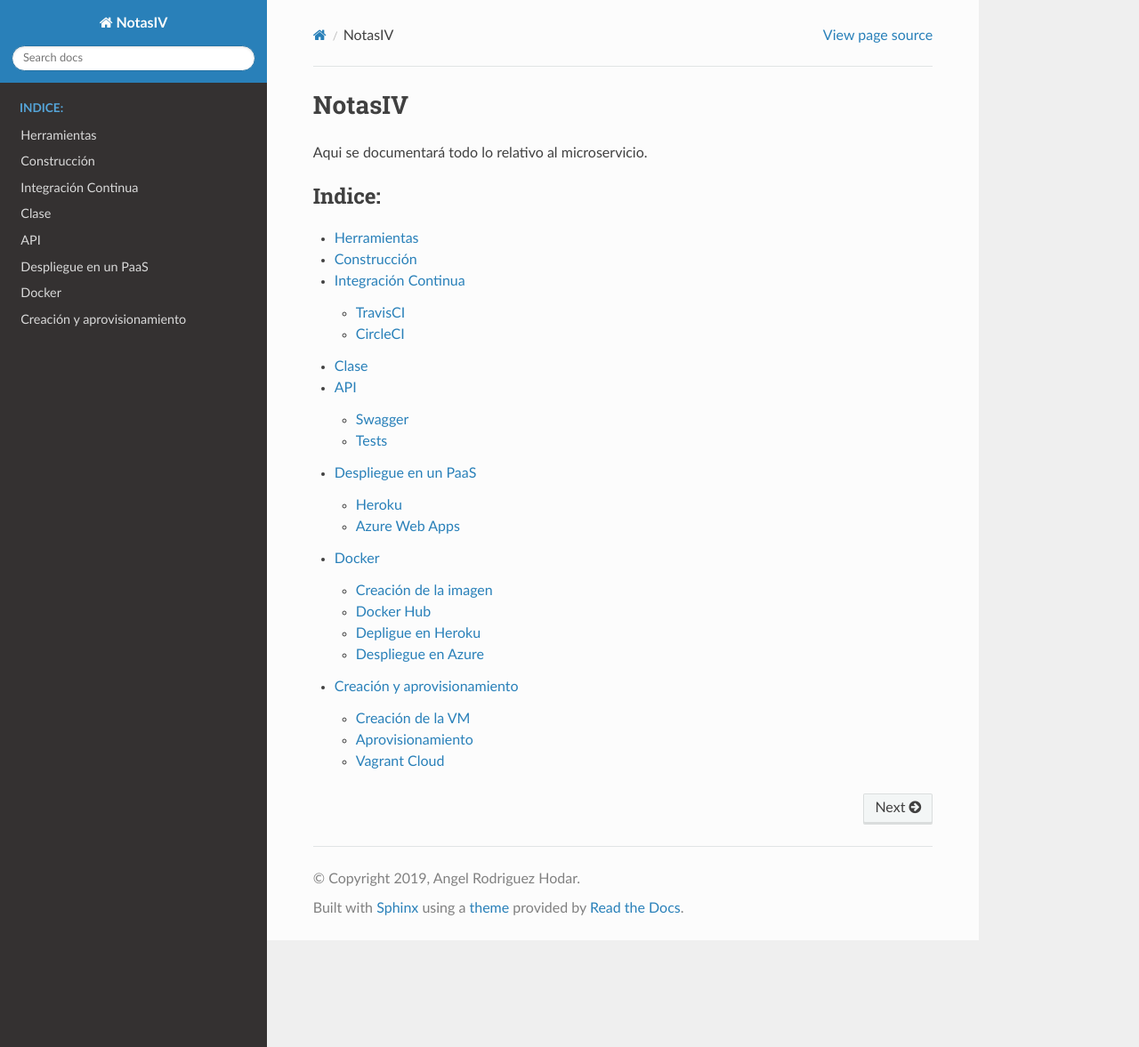
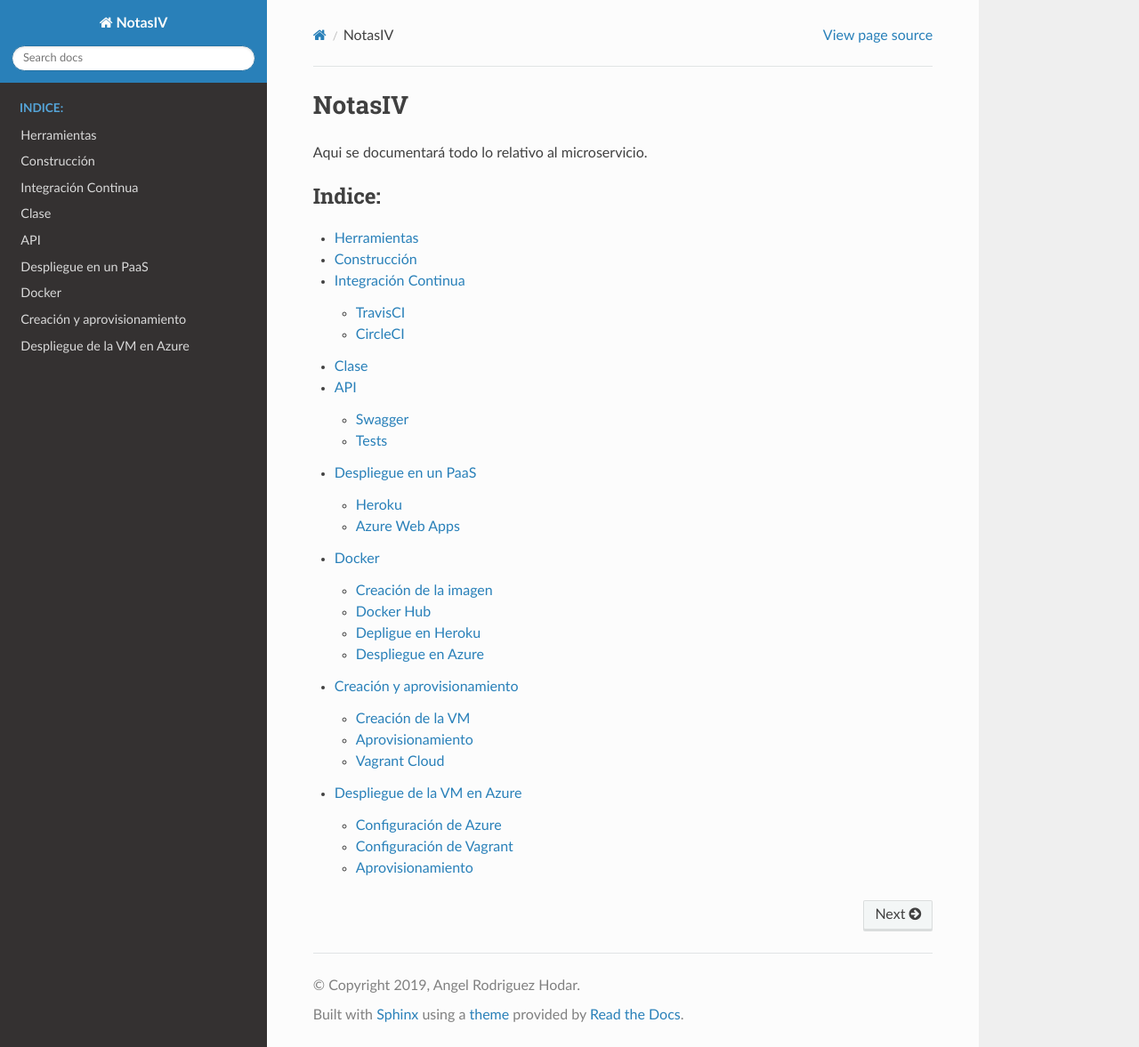
Before and after one commit to angelhodar/NotasIV, a Sphinx documentation site: the page built from docs/index.rst, in a window 1280 px wide and 1177 px high. Shown: the whole window at 89% size. Built offline with Sphinx 7.4.7 and the Read the Docs theme 2.0.0, drawn with Linux system fonts in a browser that asks for light colours; part of the change alters nothing that is shown.

Commit message:
Añadida documentacion de despliegue de VM en Azure. Closes #36

```diff
--- /dev/null
+++ b/docs/cloud_deploy.rst
@@ -0,0 +1,293 @@
+Despliegue de la VM en Azure
+============================
+
+En esta sección vamos a utilizar un servicio en la nube (en este caso Azure) para alojar la VM
+que crearemos con Vagrant y que aprovisionaremos usando ansible.
+
+Configuración de Azure
+----------------------
+
+Antes de empezar, necesitamos configurar algunas cosas con el CLI de Azure para que la creación
+de la VM se pueda llevar a cabo. En concreto, necesitamos:
+
+* Un grupo de recursos
+* Una serie de variables de entorno (como nuestra ID de suscripción a Azure).
+
+Para crear un grupo de recursos, tan solo debemos ejecutar la siguiente orden:
+
+.. code:: bash
+
+    $ az group create -l westeurope -n Hito7
+
+Con esto creamos un grupo de recursos llamado **Hito7** con la opción ``-n``, y también
+le especificamos una región que queramos con ``-l``.
+
+.. Note:: Según la región que se le especifique, tendremos acceso a una serie de máquinas u otras, que se pueden ver desde `este <https://docs.microsoft.com/es-es/azure/virtual-machines/windows/sizes-general>`_ enlace.
+
+Ahora solo nos faltaria obtener las variables con los credenciales necesarios, que podemos hacerlo simplemente ejecutando el siguiente comando:
+
+.. code:: bash
+
+    $ az ad sp create-for-rbac
+
+Que devolverá un JSON como el siguiente (se han cambiado los valores de las credenciales por **-**):
+::
+
+    {
+        "appId": "-----------------",
+        "displayName": "azure-cli-2019-12-23-09-47-36",
+        "name": "http://azure-cli-2019-12-23-09-47-36",
+        "password": "--------------",
+        "tenant": "----------------"
+    }
+
+Con esto ya tenemos todo lo necesario para empezar a configurar nuestro **Vagrantfile** en la siguiente sección.
+
+Configuración de Vagrant
+------------------------
+
+Una vez hemos obtenido en la sección anterior los credenciales necesarios, primero debemos instalar el plugin de azure para
+vagrant, que se encuentra aqui y que se puede llevar a cabo con el siguiente comando:
+
+.. code:: bash
+
+    $ vagrant plugin install vagrant-azure
+
+Ahora ya si podemos centrarnos en el **Vagrantfile**, que tiene la siguiente estructura:
+
+.. code:: ruby
+
+    Vagrant.configure("2") do |config|
+        # Nombre de la VM para vagrant y ansible
+        config.vm.define "NotasIV"
+
+        # Necesario para el plugin de Azure
+        config.vm.box = "azure"
+
+        # Especificamos el dummy box, el cual nos proporcionará una base para nuestra máquina.
+        config.vm.box_url = 'https://github.com/msopentech/vagrant-azure/raw/master/dummy.box'
+
+        # Clave privada del par usado para conectarse a la VM
+        config.ssh.private_key_path = '~/.ssh/id_rsa'
+
+        config.vm.provider :azure do |azure, override|
+            # Credenciales guardadas en variables de entorno necesarias para poder
+            # desplegar (la obtención de las mismas se explica en la documentación).
+            azure.tenant_id = ENV['AZURE_TENANT_ID']
+            azure.client_id = ENV['AZURE_CLIENT_ID']
+            azure.client_secret = ENV['AZURE_CLIENT_SECRET']
+            azure.subscription_id = ENV['AZURE_SUBSCRIPTION_ID']
+
+            # Nombre de la máquina virtual en Azure
+            azure.vm_name = "notasiv"
+            # El tipo de máquina, este modelo tiene 1 CPU y 1GB de RAM, aparte de ser
+            # de los mas baratos
+            azure.vm_size = "Standard_B1s"
+            # Abrimos el puerto donde escuchará nuestra app (que lo tenemos también
+            # como variable de entorno).
+            azure.tcp_endpoints = ENV['PORT']
+            # Especificamos la imagen que vamos a montar en nuestra máquina, en este caso Ubuntu 18.04
+            azure.vm_image_urn = 'Canonical:UbuntuServer:18.04-LTS:latest'
+            # Grupo de recursos en Azure donde se creará la máquina
+            azure.resource_group_name = 'Hito7'
+
+        end
+
+        # Usamos ansible como servicio de provisionamiento y le especificamos la ruta
+        # del playbook
+        config.vm.provision "ansible" do |ansible|
+            ansible.playbook = "provisioning/playbook.yml"
+        end
+
+    end
+
+.. Note:: Para ver una lista de las imágenes de SO que tenemos disponibles en Azure, podemos hacerlo ejecutando ``az vm image list --output table``
+   y ver la columna **Urn** del SO que queramos, cuyo valor es lo que deberemos especificarle al parámetro az.vm_image_urn en el Vagrantfile.
+
+Una vez tenemos este archivo, con la herramienta de construcción simplemente ejecutamos:
+
+.. code:: bash
+
+    $ make vm
+
+Esto lo que hará será crearnos una máquina virtual con los ajustes que hayamos definido en el ``Vagrantfile``,
+pero **no** aprovisionará la máquina. En concreto, devolverá el siguiente output:
+::
+
+    Bringing machine 'NotasIV' up with 'azure' provider...
+    ==> NotasIV: Launching an instance with the following settings...
+    ==> NotasIV:  -- Management Endpoint: https://management.azure.com
+    ==> NotasIV:  -- Subscription Id: ---------------------------
+    ==> NotasIV:  -- Resource Group Name: Hito7
+    ==> NotasIV:  -- Location: westeurope
+    ==> NotasIV:  -- Admin Username: vagrant
+    ==> NotasIV:  -- VM Name: notasiv
+    ==> NotasIV:  -- VM Storage Account Type: Premium_LRS
+    ==> NotasIV:  -- VM Size: Standard_B1s
+    ==> NotasIV:  -- Image URN: Canonical:UbuntuServer:18.04-LTS:latest
+    ==> NotasIV:  -- TCP Endpoints: 5000
+    ==> NotasIV:  -- DNS Label Prefix: notasiv
+    ==> NotasIV:  -- Create or Update of Resource Group: Hito7
+    ==> NotasIV:  -- Starting deployment
+    ==> NotasIV:  -- Finished deploying
+    ==> NotasIV: Waiting for SSH to become available...
+    ==> NotasIV: Machine is booted and ready for use!
+    ==> NotasIV: Rsyncing folder: /home/angel/GitHub/NotasIV/ => /vagrant
+
+Para acceder a ella, podemos hacerlo con el siguiente comando:
+
+.. code:: bash
+
+    $ vagrant ssh
+
+Esto funciona porque cuando vagrant crea nuestra máquina, también crea un usuario llamado ``vagrant``, y utiliza la llave privada
+que se encuentra en la ruta que le especificamos con ``config.ssh.private_key_path``.
+
+Aprovisionamiento
+-----------------
+
+Como se ha dicho anteriormente, para aprovisionar la máquina se ha usado ansible, y para decirle qué debe aprovisionar sobre la máquina concretamente
+he creado un archivo ``playbook.yml`` en el directorio ``provisioning``, que contiene lo siguiente:
+
+.. code:: yaml
+
+    ---
+    # Como Vagrant nos crea un inventario, aqui podemos poner directamente el nombre que le dimos a la VM.
+    - hosts: NotasIV
+    environment:
+        PORT: 5000
+    tasks:
+        # Primero con apt vamos a varias dependencias, como pip, make y npm para usar pm2
+        - name: Instalar dependencias
+          become: true
+          apt:
+            name:
+            - git
+            - python3-pip
+            - python3-setuptools
+            - python-pip
+            - nodejs
+            - npm
+            - make
+            state: present
+            # Esto ejecuta sudo apt update antes de instalar las dependencias, necesario
+            # para que encuentre el paquete python3-pip
+            update_cache: true
+
+        # Una vez tenemos npm ahora instalamos pm2 de forma global en el equipo para que
+        # cualquier usuario que creemos tenga acceso.
+        - name: Instalar pm2 globalmente
+          become: true
+          npm:
+            name: pm2
+            global: yes
+
+        # Me creo un usuario angel con una shell de bash. Por defecto le crea un home, no hace
+        # falta especificarselo
+        - name: Crear usuario angel
+          become: true
+          user:
+            name: angel
+            shell: /bin/bash
+
+        # Como queremos configurar este usuario por ssh para acceder a él desde el anfitrion,
+        # le mandamos la clave pública que queremos tener autorizada para ese usuario,
+        # especificandole la ruta en el anfitrion
+        - name: Agregar clave publica para el usuario angel
+          become: true
+          authorized_key:
+            user: angel
+            state: present
+            key: "{{ lookup('file', '/home/angel/.ssh/id_rsa.pub') }}"
+
+        # Obtenemos el codigo de nuestro repo de GitHub
+        - name: Clonar repo de GitHub
+          git:
+            repo: https://github.com/angelhodar/NotasIV.git
+            dest: ~/NotasIV
+
+        # Instalamos las dependencias del proyecto
+        - name: Instala librerias necesarias
+          pip:
+            requirements: ~/NotasIV/requirements.txt
+            executable: pip3
+
+        # Usamos la herramienta de construccion para ejecutar la app
+        - name: Ejecuta la app
+          make:
+            chdir: ~/NotasIV
+            target: start
+            file: ~/NotasIV/Makefile
+
+
+.. Note:: Un detalle importante es que, como explico en el propio playbook al principio, Vagrant nos crea un inventario para ansible
+   en ``.vagrant/provisioners/ansible/inventory/vagrant_ansible_inventory`` con las maquinas que hayamos definido en el ``Vagrantfile``.
+   Como se definió una máquina de nombre NotasIV, podemos ponerla directamente en la clave hosts. Si tuvieramos mas máquinas podriamos
+   agruparlas en un grupo y especificar ese grupo, o simplemente usar el keyword **all** o **default** para ejecutar las tasks del playbook
+   sobre todas las maquinas definidas en el Vagrantfile. Si estuvieramos usando el comando **ansible-playbook** en lugar de vagrant,
+   el inventario por defecto estaría en ``/etc/ansible/hosts``.
+
+
+Una vez tenemos todo listo para aprovisionar la máquina, ejecutamos lo siguiente:
+
+.. code:: bash
+
+    $ make provision
+
+Lo cual generará un output como el siguiente al ejecutarlo por primera vez:
+::
+
+    NotasIV: Running ansible-playbook...
+
+    PLAY [NotasIV] *****************************************************************
+
+    TASK [Gathering Facts] *********************************************************
+    ok: [NotasIV]
+
+    TASK [Instalar dependencias] ***************************************************
+    changed: [NotasIV]
+
+    TASK [Instalar pm2 globalmente] ************************************************
+    changed: [NotasIV]
+
+    TASK [Crear usuario angel] *****************************************************
+    changed: [NotasIV]
+
+    TASK [Agregar clave publica para el usuario angel] *****************************
+    changed: [NotasIV]
+
+    TASK [Clonar repo de GitHub] *********************************************************
+    changed: [NotasIV]
+
+    TASK [Instala librerias necesarias] *********************************************************
+    changed: [NotasIV]
+
+    TASK [Ejecuta la app] *********************************************************
+    changed: [NotasIV]
+
+    PLAY RECAP *********************************************************************
+    NotasIV  : ok=6  changed=7  unreachable=0  failed=0  skipped=0  rescued=0  ignored=0
+
+Las tareas marcadas con **changed** viene a decir que esa tarea se ha realizado y ha cambiado el estado de la máquina. Si por el contrario pusiera **ok**,
+significaría que esa tarea ya ha sido ejecutada y tenemos el sistema con el estado requerido para esa tarea, por lo que no es necesario ejecutarla.
+
+Veamos a grandes rasgos qué hace nuestro playbook:
+
+1. Usando el modulo **apt** de ansible, instala y actualiza las dependencias necesarias para crear el entorno necesario
+   para ejecutar la app.
+2. Usando el módulo **npm** instalamos pm2, necesario para tener control sobre la ejecución de nuestra app
+3. Creamos un usuario llamado *angel* con el módulo **user**, asignándole un shell de bash en lugar de sh que es el que viene por defecto.
+4. Al usuario le asignamos la llave pública del par que vamos a usar para conectarnos a la máquina con ese usuario.
+5. Clonamos el repo de GitHub.
+6. Instalamos las librerias de python necesarias para nuestro proyecto con pip.
+7. Arrancamos el servicio con nuestra herramienta de construcción.
+
+Para conectarnos con ssh a la máquina usando el usuario *angel* que hemos creado en el aprovisionamiento, debemos hacerlo con el comando **ssh**
+en lugar de **vagrant ssh**, usando el puerto 22 para acceder y la IP pública que nos asigna Azure a nuestra máquina, que en este caso es **52.236.139.44**
+
+.. code:: bash
+
+    $ ssh angel@52.236.139.44 -p 22
+
+.. Note:: Suponemos que tenemos la llave privada asociada a ese usuario en ``~/.ssh`` en nuestra máquina, de lo contrario deberiamos de especificarselo
+   al comando ssh con la opción **-i**.
--- a/docs/index.rst
+++ b/docs/index.rst
@@ -15,3 +15,4 @@ Aqui se documentará todo lo relativo al microservicio.
    despliegue.rst
    docker.rst
    vagrant.rst
+   cloud_deploy.rst
```
Also changed, not shown: 2 other files.
